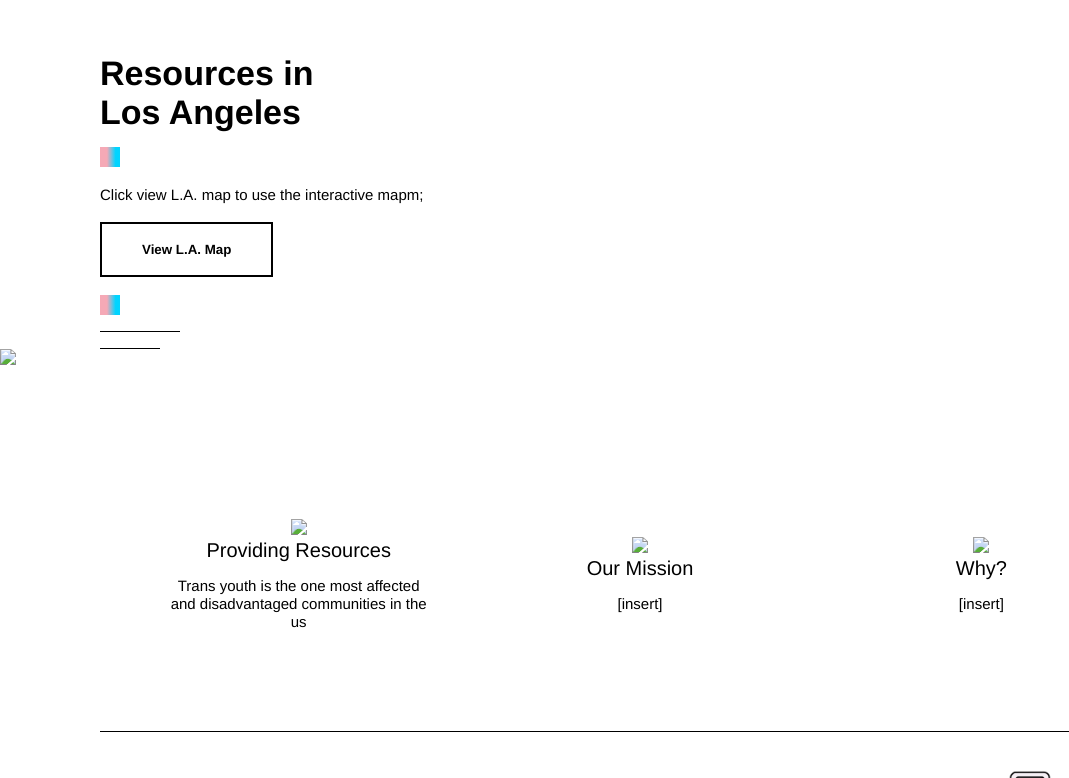
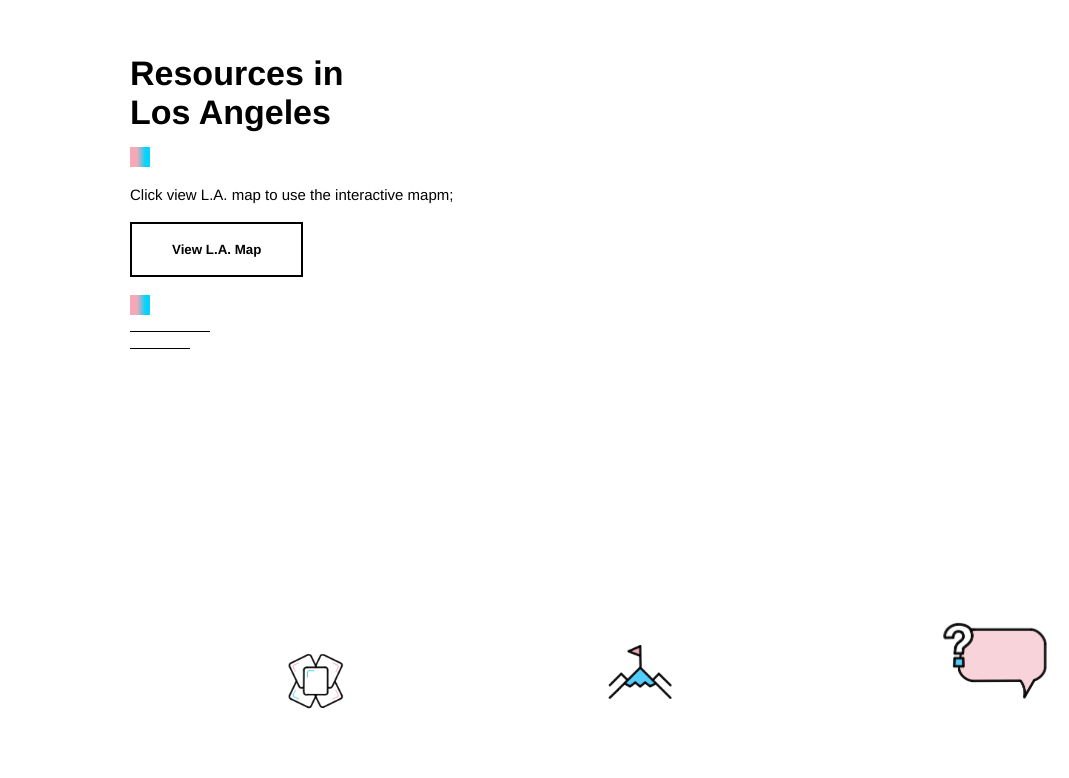
Before and after one commit to Fernando0422/dorothyscalculator, a plain HTML site: page index.html in a window 1280 px wide. Shown: the part 2022-2800 px from the top of the page, without its empty margins (0-1069 px from the left). Drawn offline with Linux system fonts and the light colour scheme.

Commit message:
Add files via upload

```diff
--- a/index.html
+++ b/index.html
@@ -98,7 +98,7 @@
     </div>
   </div>
   <div class="resources-right-col">
-    <img src="/images-3/Foreign-Languages-Graphic-900x900.png">
+
   </div>
 </div>
 </section>
@@ -107,19 +107,19 @@
 <section id="features">
   <div class="feature-row">
   <div class="feature-col">
-    <img src="/images-3/pic-1.png">
+    <img style = "width: 300px" src="/Images/resource.png">
     <h4>Providing Resources</h4>
     <p>Trans youth is the one most affected and disadvantaged communities in the us</p>
   </div>
   <div class="feature-col">
-    <img src="images-3/pic-2.png">
+    <img style = "width: 300px"src="/Images/Mission.png">
     <h4>Our Mission</h4>
     <p>[insert]</p>
   </div>
   <div class="feature-col">
-    <img src="/images-3/pic-3.png">
+    <img src="/Images/questions.png">
     <h4>Why?</h4>
-    <p>[insert]</p>
+    <p>Trans youth have been completly disregarded throughout and denied resources that should be available to youth</p>
   </div>
   </div>
 
@@ -167,7 +167,7 @@
 </section>
 <!--social-icons-->
 <div class="social-icons">
-<img src="/Images/instagram.png">
+<a href="https://www.google.com/?client=safari"><img src="/Images/exit.png" ></a>
 </div>
 
 
--- a/style.css
+++ b/style.css
@@ -19,6 +19,7 @@
     background-image: url(/Images/LosAngeles1.png);
     background-position: center;
     background-size: 1400px ;
+    padding-left: 30px;
 }
 .course-right-col{
   flex-basis: 50%;
@@ -185,9 +186,12 @@ nav ul li a{
   flex-basis: 25%;
   text-align: center;
 
+
+
 }
 .feature-col img{
-  width: 100px;
+  width: 200px;
+
 
 }
 .feature-col h4{
@@ -210,6 +214,7 @@ nav ul li a{
 /*----courses----*/
 #resources{
   padding: 100px 0;
+  padding-left: 30px;
 }
 .course-row{
   display: flex;
@@ -308,7 +313,8 @@ hr{
 }
 .social-icons img{
   display: block;
-  width: 20px;
+  width: 110px;
   margin: 0 auto 20px;
   cursor: pointer;
+  padding-left: 10px;
 }
```
Also changed, not shown: ABOUT US/About_us.html (+0 -4 lines), Images/Mission.png (added), Images/exit.png (added), Images/questions.png (added), Images/resource.png (added).
